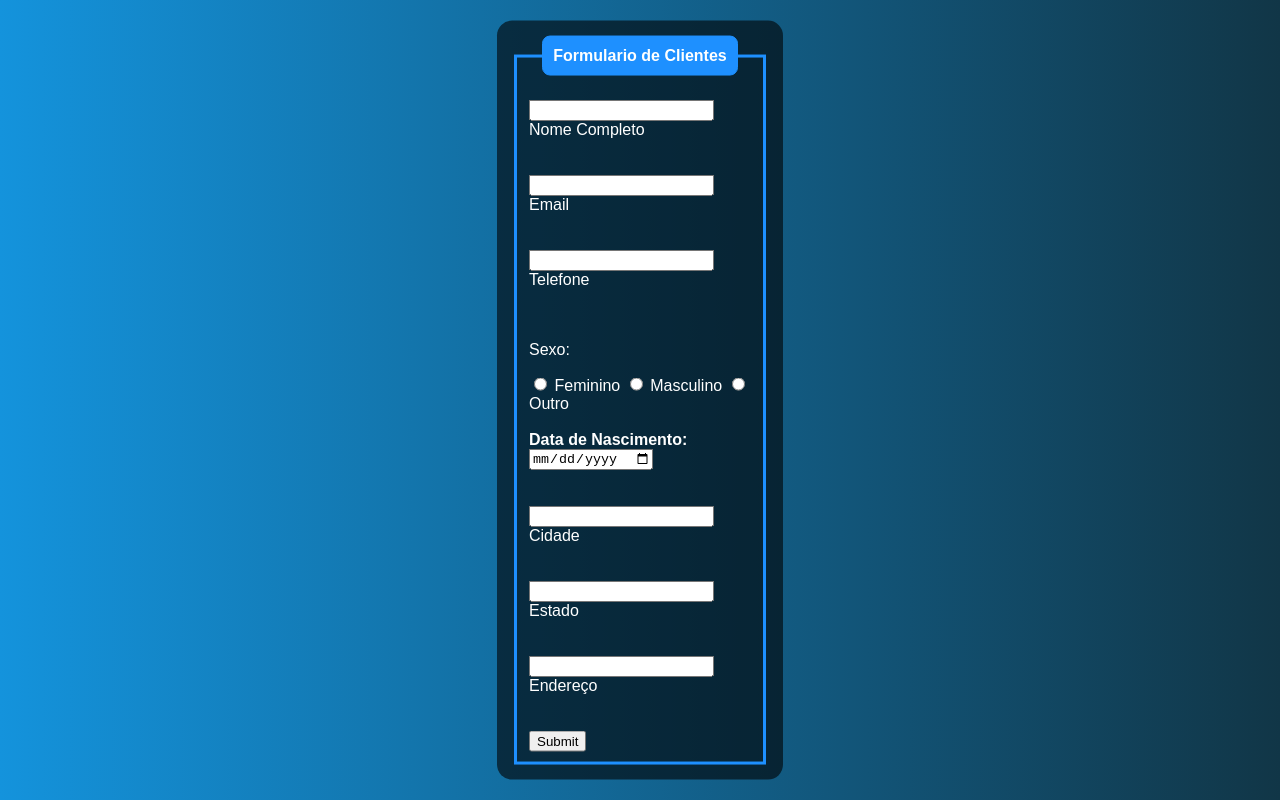
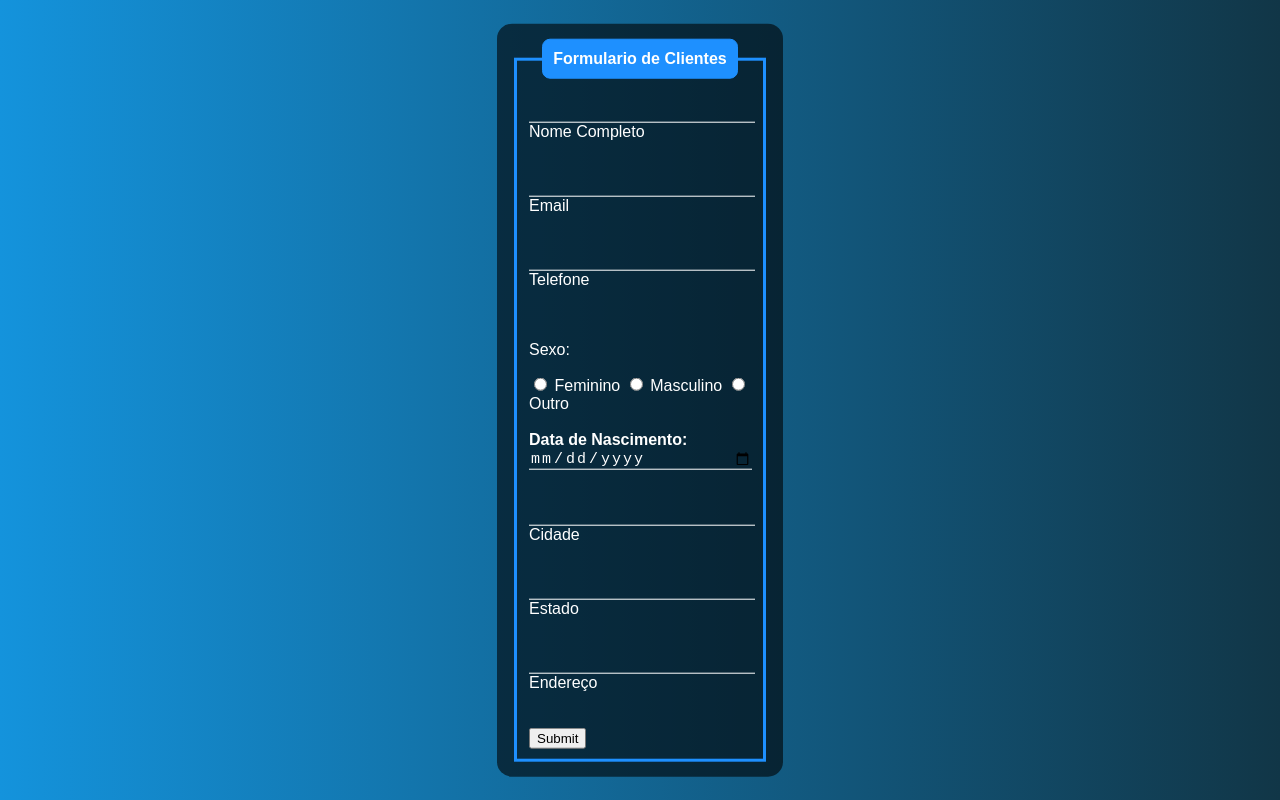
Before and after one commit to omartins-zs/formulario_clientes_css, a plain HTML site: page index.html in a window 1280 px wide. Drawn offline with Linux system fonts and the light colour scheme.

Commit message:
Personalizando o InputUser e inputBox

```diff
--- a/index.html
+++ b/index.html
@@ -35,6 +35,21 @@
             text-align: center;
             background-color: dodgerblue;
             border-radius: 8px;
+        }
+
+        .inputBox {
+            position: relative;
+        }
+
+        .inputUser {
+            background: none;
+            border: none;
+            border-bottom: 1px solid white;
+            outline: none;
+            color: white;
+            font-size: 15px;
+            width: 100%;
+            letter-spacing: 2px;
         }
     </style>
 </head>
```
